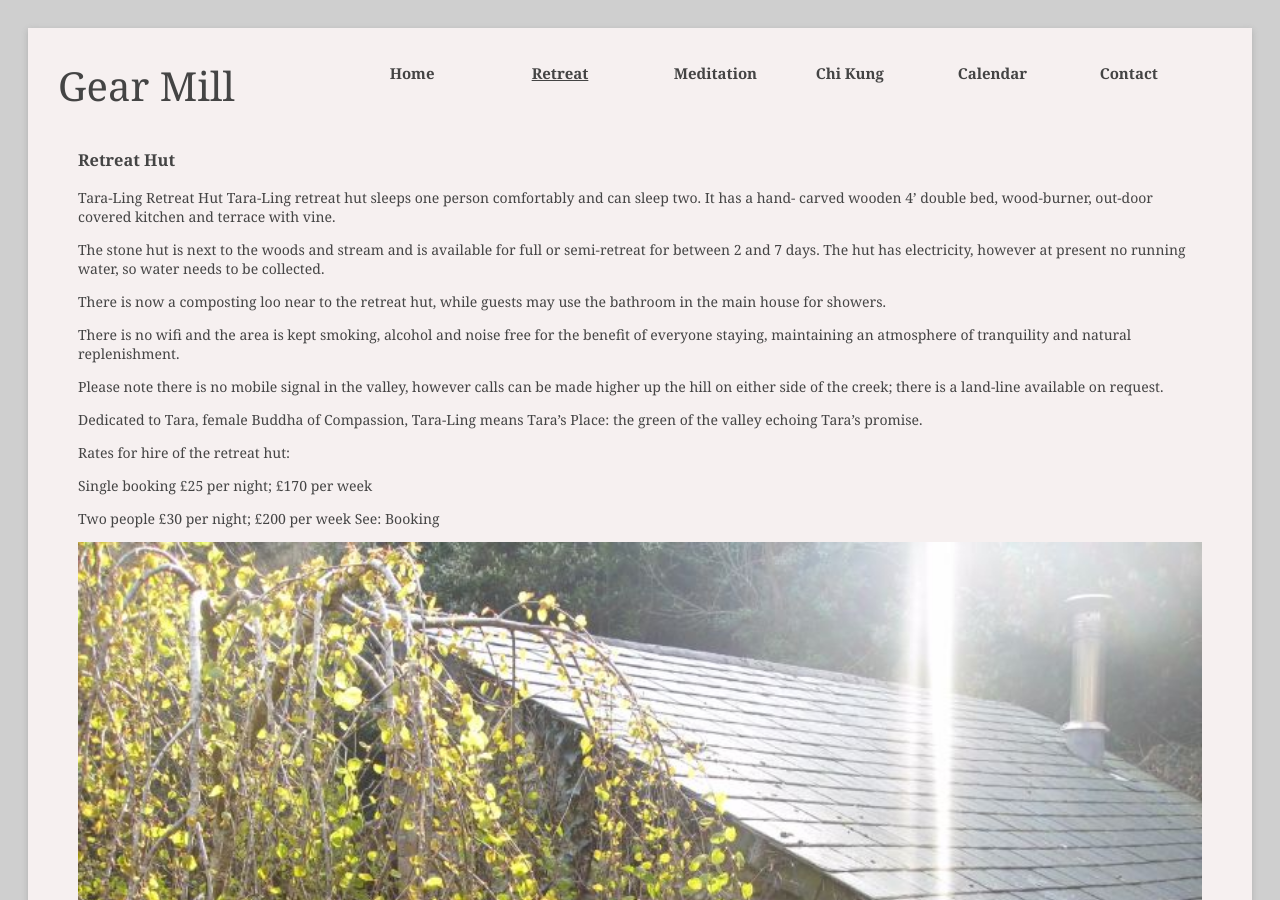
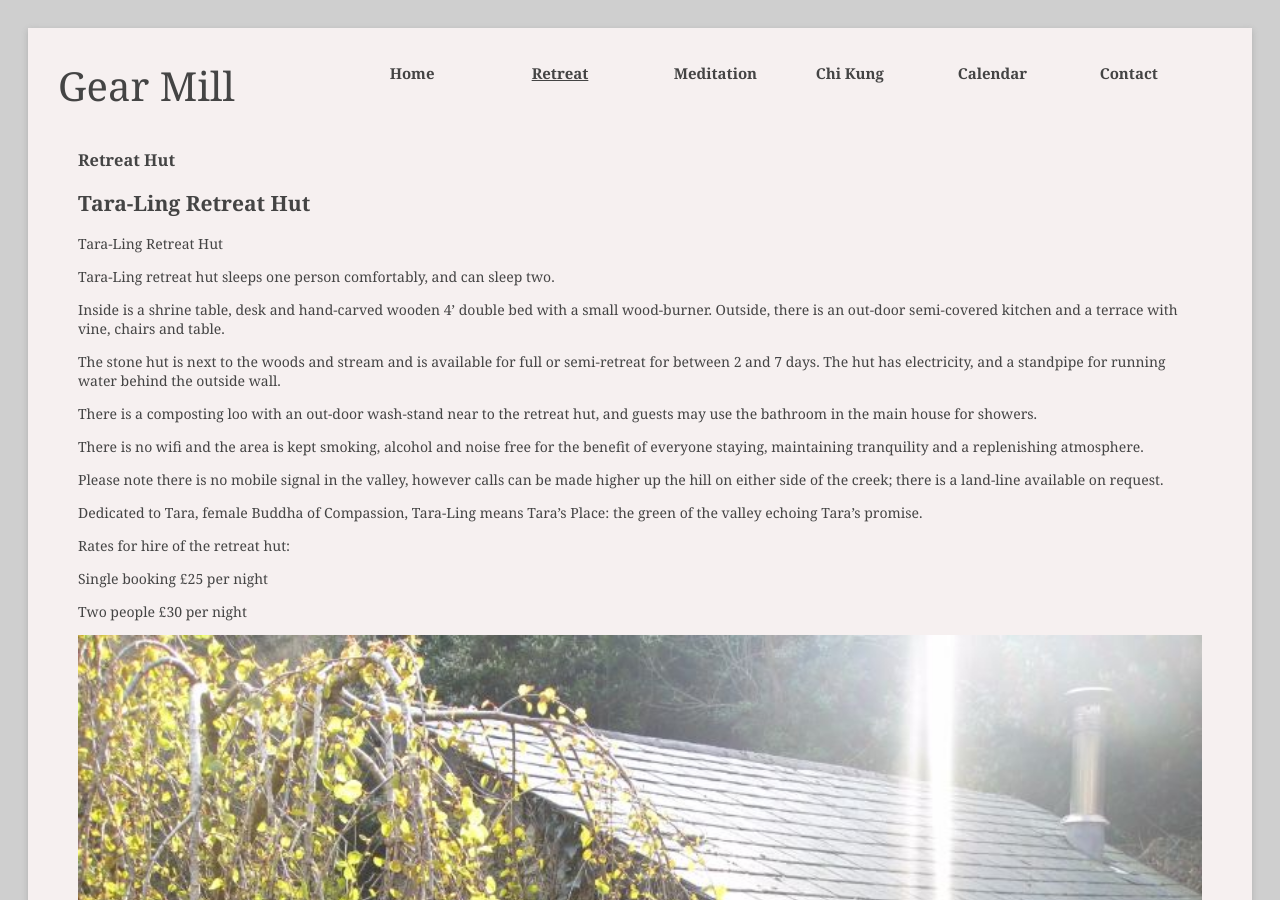
Before and after one commit to psaikido/gearmill.jekyll, a Jekyll site: the page built from pages/retreat-hut.md, in a window 1280 px wide and 900 px high. Built offline with Jekyll 4.4.1, drawn with Linux system fonts in a browser that asks for light colours.

Commit message:
Updated hut text.

```diff
--- a/pages/retreat-hut.md
+++ b/pages/retreat-hut.md
@@ -3,14 +3,19 @@ layout: default
 title: "Retreat Hut"
 ---
 
+## Tara-Ling Retreat Hut
+
 Tara-Ling Retreat Hut
-Tara-Ling retreat hut sleeps one person comfortably and can sleep two. It has a hand- carved wooden 4’ double bed, wood-burner, out-door covered kitchen and terrace with vine.
 
-The stone hut is next to the woods and stream and is available for full or semi-retreat for between 2 and 7 days. The hut has electricity, however at present no running water, so water needs to be collected.
+Tara-Ling retreat hut sleeps one person comfortably, and can sleep two.
 
-There is now a composting loo near to the retreat hut, while guests may use the bathroom in the main house for showers.
+Inside is a shrine table, desk and hand-carved wooden 4’ double bed with a small wood-burner. Outside, there is an out-door semi-covered kitchen and a terrace with vine, chairs and table.
 
-There is no wifi and the area is kept smoking, alcohol and noise free for the benefit of everyone staying, maintaining an atmosphere of tranquility and natural replenishment.
+The stone hut is next to the woods and stream and is available for full or semi-retreat for between 2 and 7 days. The hut has electricity, and a standpipe for running water behind the outside wall.
+
+There is a composting loo with an out-door wash-stand near to the retreat hut, and guests may use the bathroom in the main house for showers.
+
+There is no wifi and the area is kept smoking, alcohol and noise free for the benefit of everyone staying, maintaining tranquility and a replenishing atmosphere.
 
 Please note there is no mobile signal in the valley, however calls can be made higher up the hill on either side of the creek; there is a land-line available on request.
 
@@ -18,8 +23,9 @@ Dedicated to Tara, female Buddha of Compassion, Tara-Ling means Tara’s Place:
 
 Rates for hire of the retreat hut:
 
-Single booking £25 per night; £170 per week
+Single booking £25 per night
 
-Two people £30 per night; £200 per week See: Booking
+Two people £30 per night
+
 
 ![Gear Mill](/assets/images/gallery/hut.jpg "hut"){: .center-img }
```
